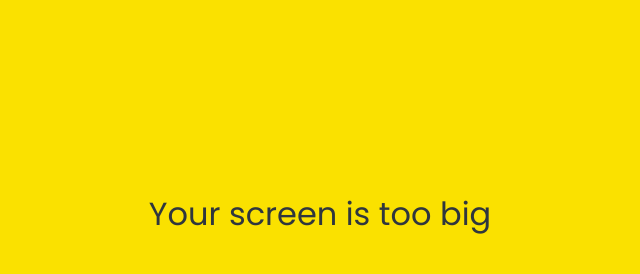
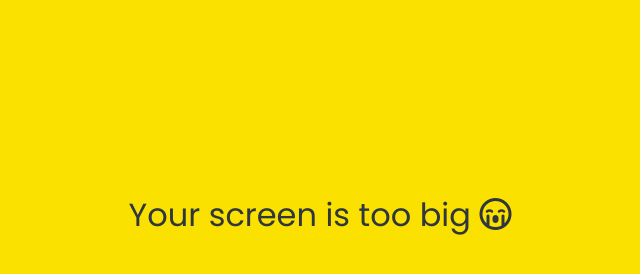
Before and after one commit to Jongwoong97/kokoa-clone-2022, a plain HTML site: page chats.html in a window 1280 px wide. Shown: the part 186-460 px from the top of the page, without its empty margins (320-960 px from the left). Drawn offline with Linux system fonts and the light colour scheme.

Commit message:
no mobile, add crying emoticons

```diff
--- a/chats.html
+++ b/chats.html
@@ -125,7 +125,9 @@
       </ul>
     </nav>
     <div id="no-mobile">
-      <span>Your screen is too big</span>
+      <span
+        >Your screen is too big <i class="fa-regular fa-face-sad-cry"></i
+      ></span>
     </div>
     <script
       src="https://kit.fontawesome.com/ffe97bc75c.js"
```
Also changed, not shown: find.html (+3 -1 lines), friends.html (+3 -1 lines), index.html (+3 -1 lines), more.html (+3 -1 lines), settings.html (+3 -1 lines).
